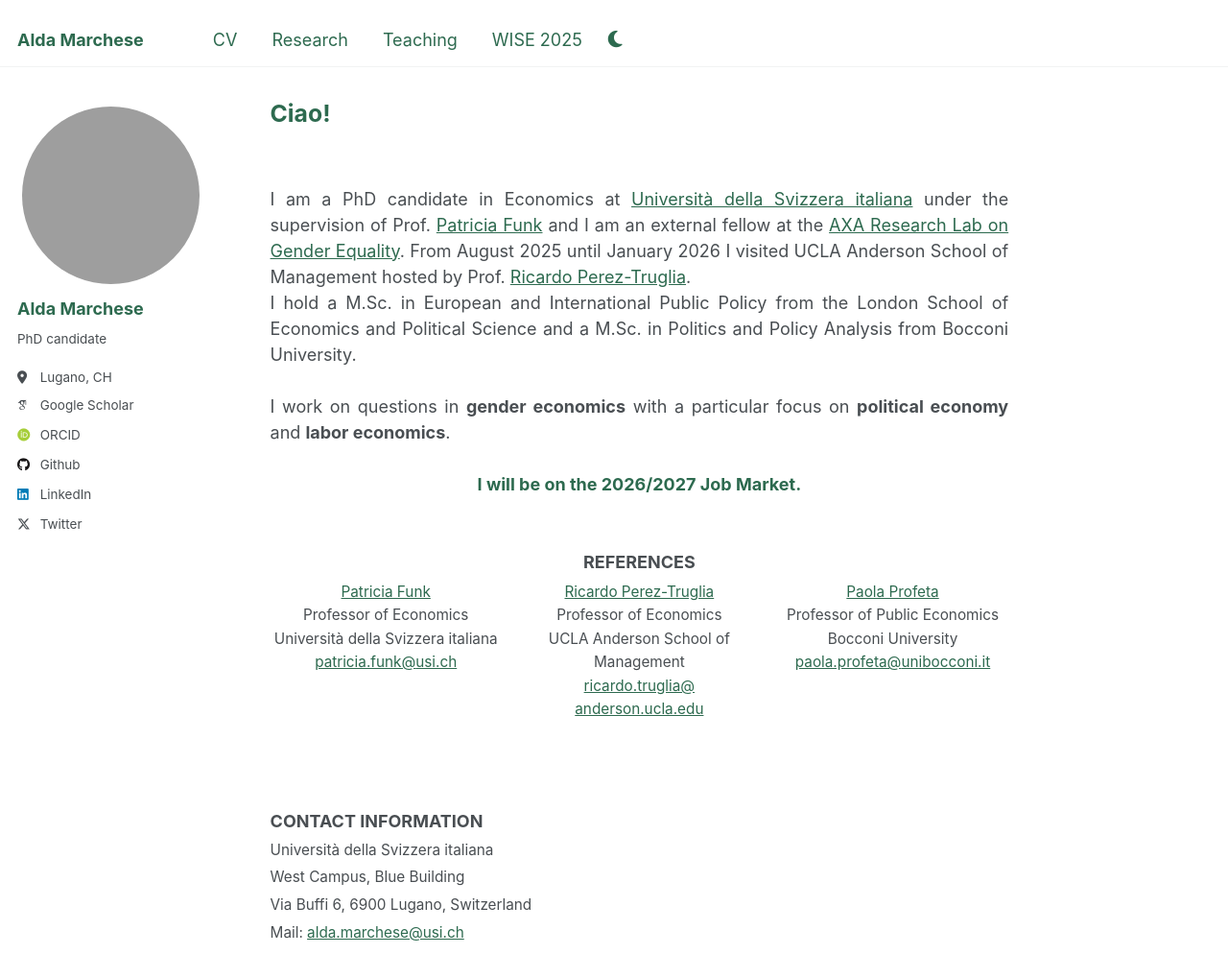
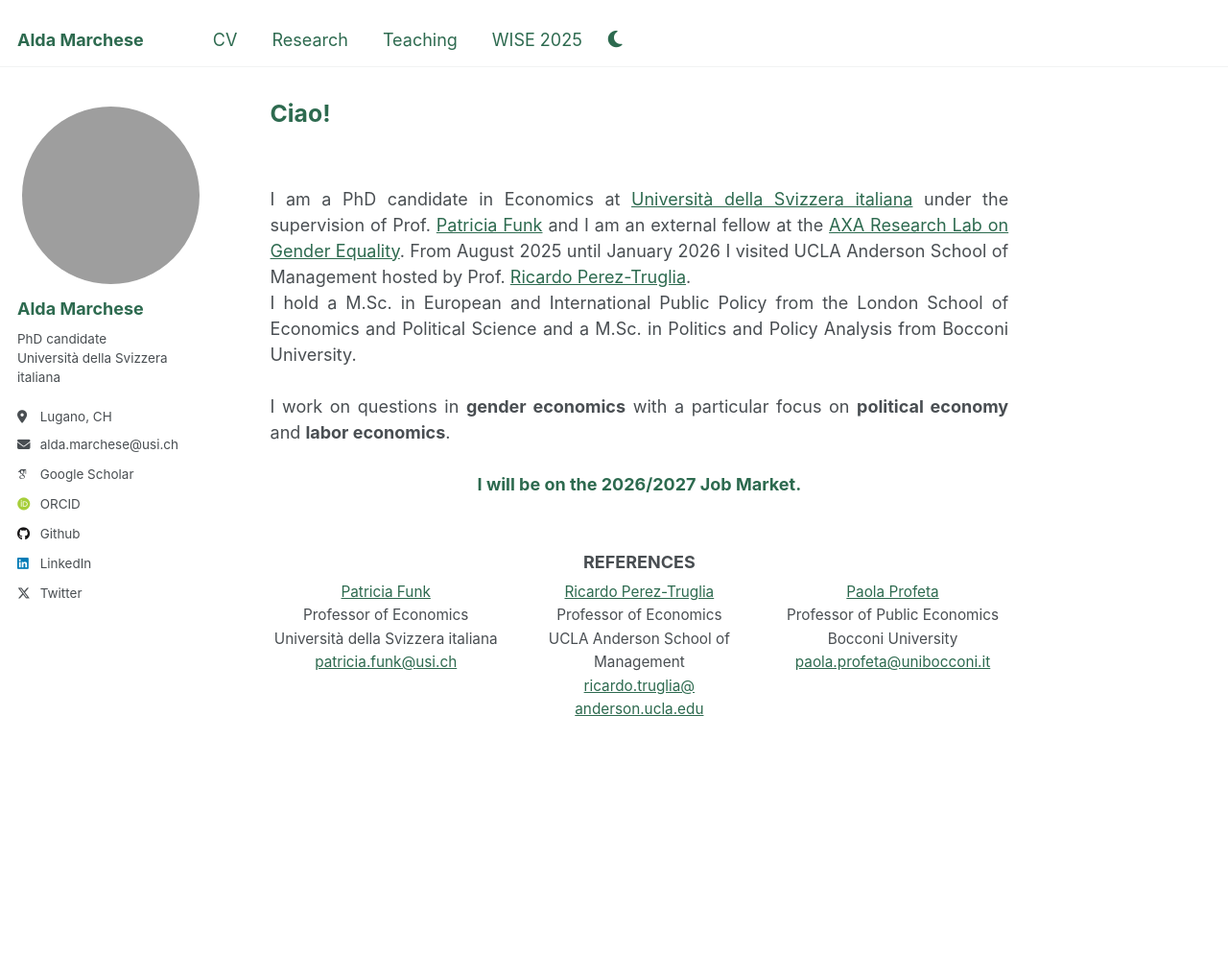
Before and after one commit to aldamarchese/aldamarchese.github.io, a Jekyll site: the page built from _pages/about.md, in a window 1280 px wide and 1175 px high. Shown: the top 1019 px of the window at 96% size. Built offline with Jekyll 4.4.1, drawn with Linux system fonts in a browser that asks for light colours; some web fonts are replaced.

Commit message:
Move contact details into the sidebar
- Remove the Contact Information block from the front page
- Show the university under "PhD candidate" in the sidebar
- Show the email address itself as a sidebar link

Co-Authored-By: Claude Opus 5 <noreply@anthropic.com>

```diff
--- a/_config.yml
+++ b/_config.yml
@@ -24,11 +24,11 @@ author:
   avatar           : "AldaMarchese.jpg"
   name             : "Alda Marchese"
   pronouns         : # example: "she/her"
-  bio              : "PhD candidate"
+  bio              : "PhD candidate<br>Università della Svizzera italiana"
   location         : "Lugano, CH"
   employer         :
   uri              :
-  email            :
+  email            : "alda.marchese@usi.ch"
 
   # Academic websites
   arxiv            : # URL - Update with the correct link to your profile
--- a/_includes/author-profile.html
+++ b/_includes/author-profile.html
@@ -34,7 +34,7 @@
         <li><a href="{{ author.uri }}"><i class="fas fa-fw fa-link icon-pad-right" aria-hidden="true"></i>{{ site.data.ui-text[site.locale].website_label | default: "Website" }}</a></li>
       {% endif %}
       {% if author.email %}
-        <li><a href="mailto:{{ author.email }}"><i class="fas fa-fw fa-envelope icon-pad-right" aria-hidden="true"></i>{{ site.data.ui-text[site.locale].email_label | default: "Email" }}</a></li>
+        <li><a href="mailto:{{ author.email }}"><i class="fas fa-fw fa-envelope icon-pad-right" aria-hidden="true"></i>{{ author.email }}</a></li>
       {% endif %}
 
       <!-- Font Awesome and Academicons icons / Academic websites -->
--- a/_pages/about.md
+++ b/_pages/about.md
@@ -44,11 +44,3 @@ Bocconi University<br>
 </div>
 </div>
 </div>
-
-<div style="line-height: 1.6;">
-<strong>CONTACT INFORMATION</strong><br>
-<span style="font-size: 0.85em;">Università della Svizzera italiana <br>
-West Campus, Blue Building <br>
-Via Buffi 6, 6900 Lugano, Switzerland<br>
-Mail: <a href="mailto:alda.marchese@usi.ch">alda.marchese@usi.ch</a></span>
-</div>
--- a/_sass/_page.scss
+++ b/_sass/_page.scss
@@ -418,7 +418,7 @@
 /* References block on the front page: three columns, stacked on phones */
 .references {
   line-height: 1.6;
-  margin-bottom: 5em;
+  margin-bottom: 2em;
   text-align: center;
 }
 
```
